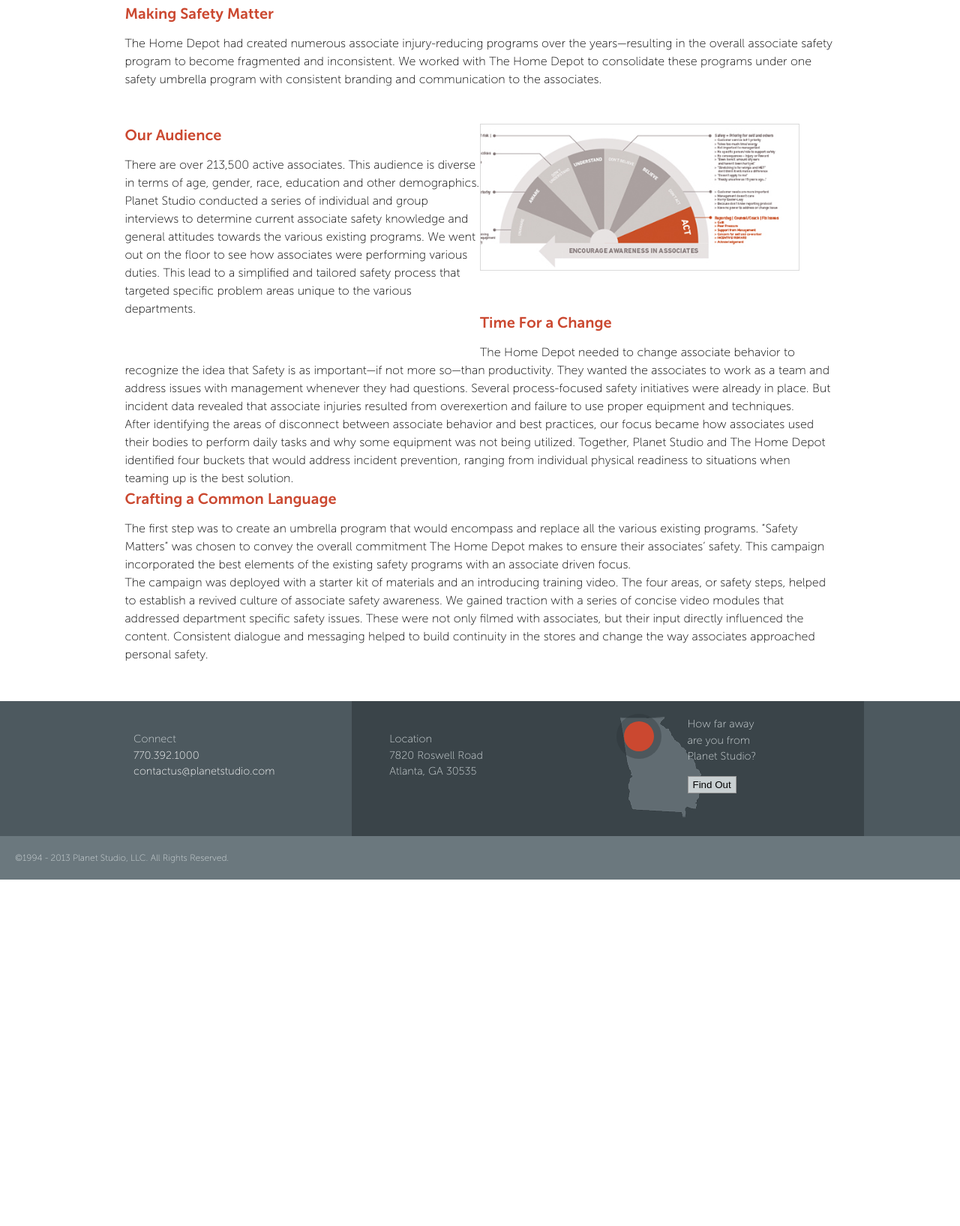
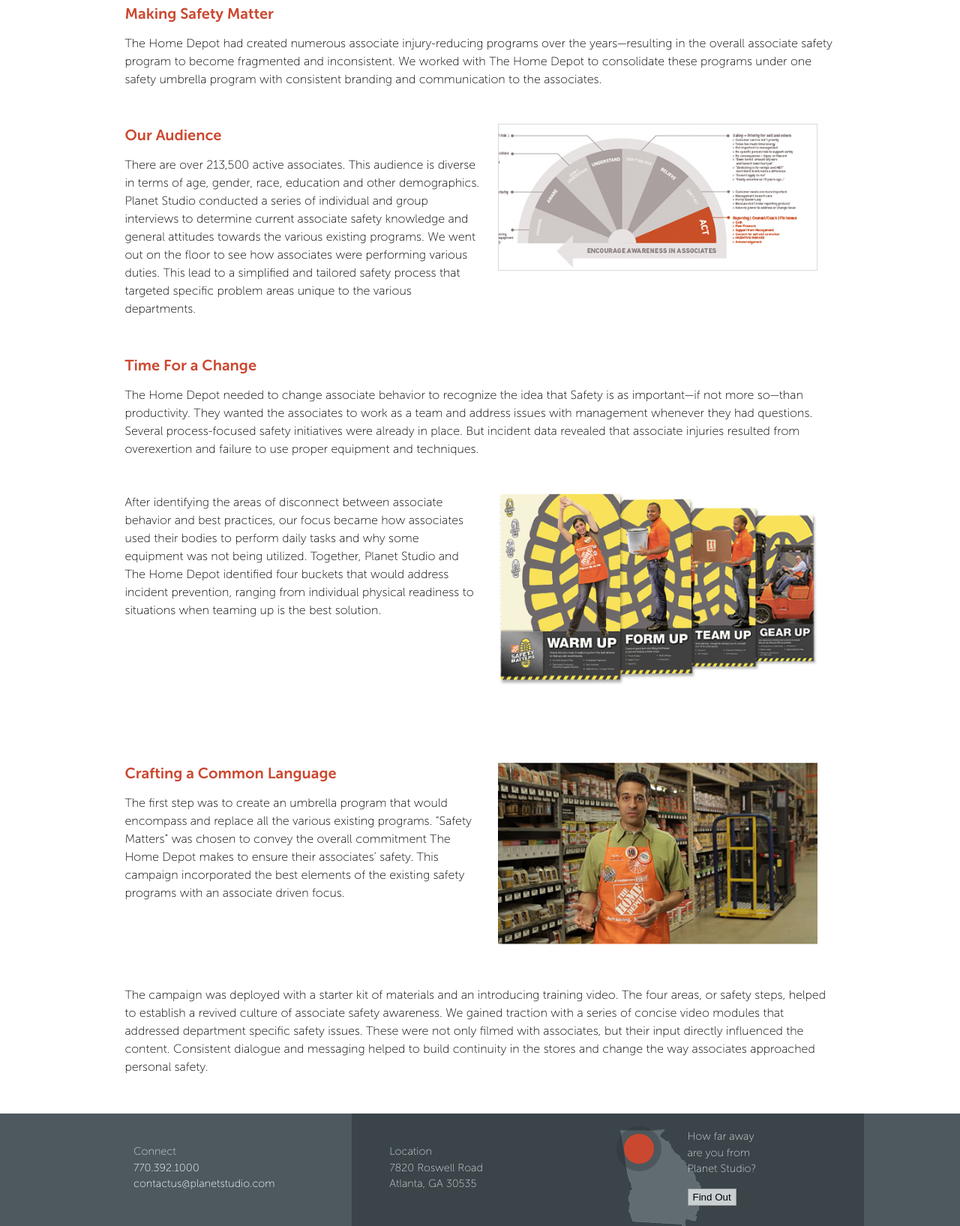
Before and after one commit to jamesledford/PS2013_Dev_Site, a plain HTML site: page homeDepot.html in a window 1280 px wide. Shown: the part 708-2343 px from the top of the page at 75% size. Before the commit the page ends 1881 px from the top, so only its background shows below. Drawn offline with nearby package versions, Linux system fonts and the light colour scheme.

Commit message:
thd
final content updates

```diff
--- a/homeDepot.html
+++ b/homeDepot.html
@@ -65,23 +65,43 @@
 </div>
 
 <div class="copyhalf">
-	<img src="images/thd1.jpg" alt= ""/>
+	<img src="images/thd1.jpg" alt= "" style="padding-left:5%;" />
 </div>
+
+<div class="clear"></div>
 
 <div class="copyfull">
 <h2>Time For a Change</h2>
 <p>The Home Depot needed to change associate behavior to recognize the idea that Safety is as important—if not more so—than productivity. They wanted the associates to work as a team and address issues with management whenever they had questions. Several process-focused safety initiatives were already in place. But incident data revealed that associate injuries resulted from overexertion and failure to use proper equipment and techniques. </p>
 </div>
 
+
+<div class="copyhalf">
 <p>After identifying the areas of disconnect between associate behavior and best practices, our focus became how associates used their bodies to perform daily tasks and why some equipment was not being utilized. Together, Planet Studio and The Home Depot identified four buckets that would address incident prevention, ranging from individual physical readiness to situations when teaming up is the best solution.</p>
+</div>
 
+<div class="copyhalf">
+<img src="images/thd2.jpg" alt="" style="padding-left:5%;" />
+</div>
+
+<div class="clear"></div>
+
+<div class="copyhalf">
 <h2>Crafting a Common Language</h2>
 
 <p>The first step was to create an umbrella program that would encompass and replace all the various existing programs. “Safety Matters” was chosen to convey the overall commitment The Home Depot makes to ensure their associates’ safety. This campaign incorporated the best elements of the existing safety programs with an associate driven focus.</p>
+</div>
 
+<div class="copyhalf">
+<img src="images/thd3.jpg" alt="" style="padding-left:5%;" />
+</div>
+
+<div class="clear"></div>
+
+<div class="copyfull">
 <p>The campaign was deployed with a starter kit of materials and an introducing training video. The four areas, or safety steps, helped to establish a revived culture of associate safety awareness. We gained traction with a series of concise video modules that addressed department specific safety issues. These were not only filmed with associates, but their input directly influenced the content. Consistent dialogue and messaging helped to build continuity in the stores and change the way associates approached personal safety. </p>
+</div>
 
-</div>
 
 </section>
 
```
